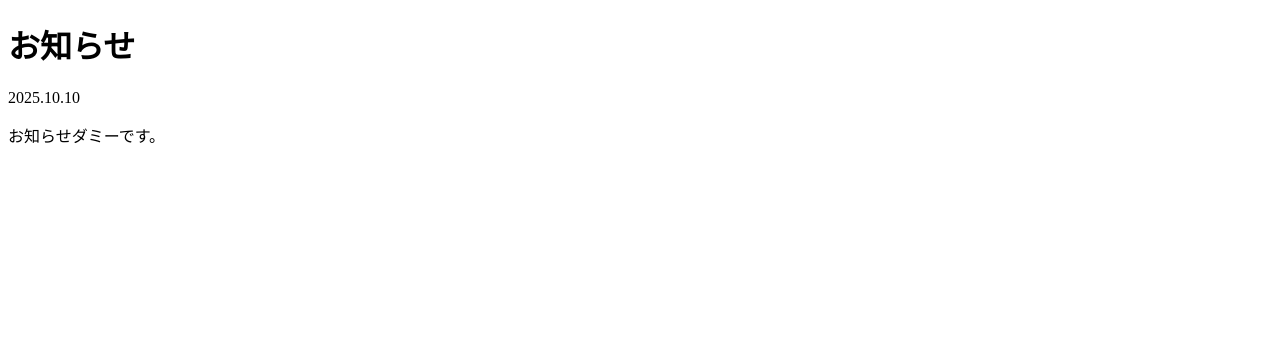
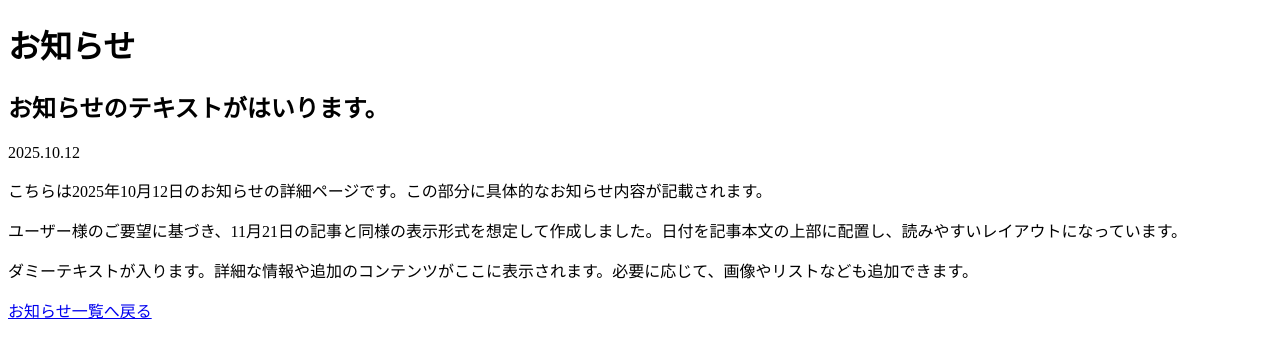
Before and after one commit to draw9000/site_update_test, a plain HTML site: page news2025101001.html in a window 1280 px wide. Drawn offline with Linux system fonts and the light colour scheme.

Commit message:
Fix: Issue #6

```diff
--- a/news2025101001.html
+++ b/news2025101001.html
@@ -3,15 +3,27 @@
 <head>
   <meta charset="UTF-8">
   <meta name="viewport" content="width=device-width, initial-scale=1.0">
-  <title>お知らせテスト</title>
+  <title>お知らせ：お知らせのテキストがはいります。</title>
 </head>
 <body>
-  <!-- Add your content here -->
-
-  <h1>お知らせ</h1>
-  <div id="news">
-    <p>2025.10.10</p>
-    <p>お知らせダミーです。</p>
-  </div>
+  <header>
+    <!-- 既存のindex.htmlの雰囲気に合わせて、ヘッダーにサイトタイトルを配置 -->
+    <h1>お知らせ</h1>
+  </header>
+  <main>
+    <article>
+      <h2>お知らせのテキストがはいります。</h2>
+      <p class="date">2025.10.12</p>
+      <div class="content">
+        <p>こちらは2025年10月12日のお知らせの詳細ページです。この部分に具体的なお知らせ内容が記載されます。</p>
+        <p>ユーザー様のご要望に基づき、11月21日の記事と同様の表示形式を想定して作成しました。日付を記事本文の上部に配置し、読みやすいレイアウトになっています。</p>
+        <p>ダミーテキストが入ります。詳細な情報や追加のコンテンツがここに表示されます。必要に応じて、画像やリストなども追加できます。</p>
+      </div>
+      <p><a href="index.html">お知らせ一覧へ戻る</a></p>
+    </article>
+  </main>
+  <footer>
+    <!-- フッターコンテンツがあればここに追記してください -->
+  </footer>
 </body>
 </html>
```
